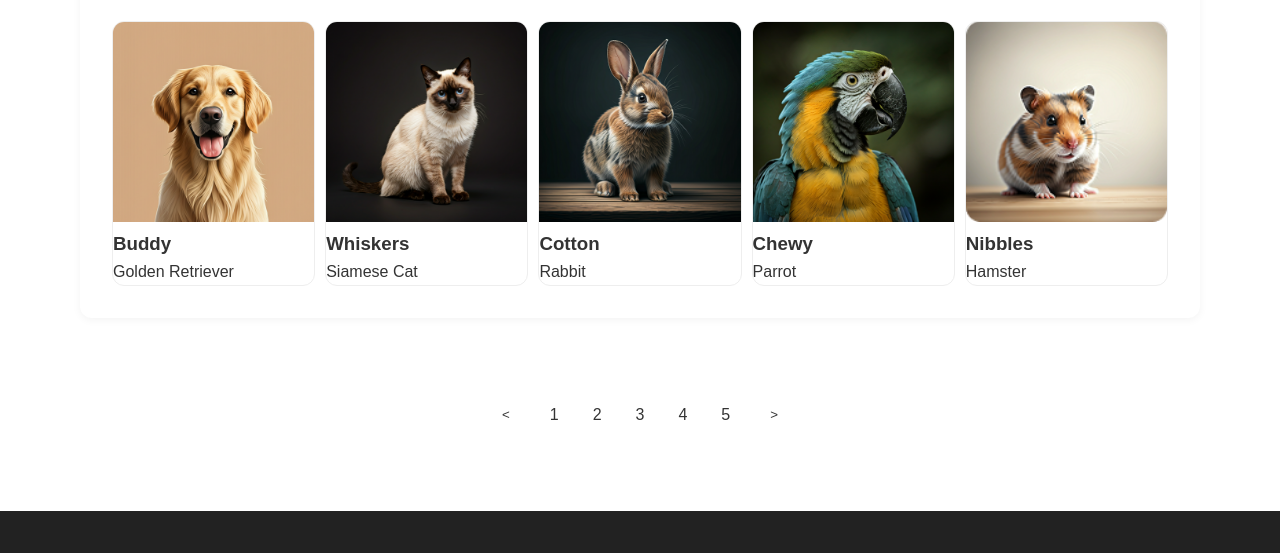
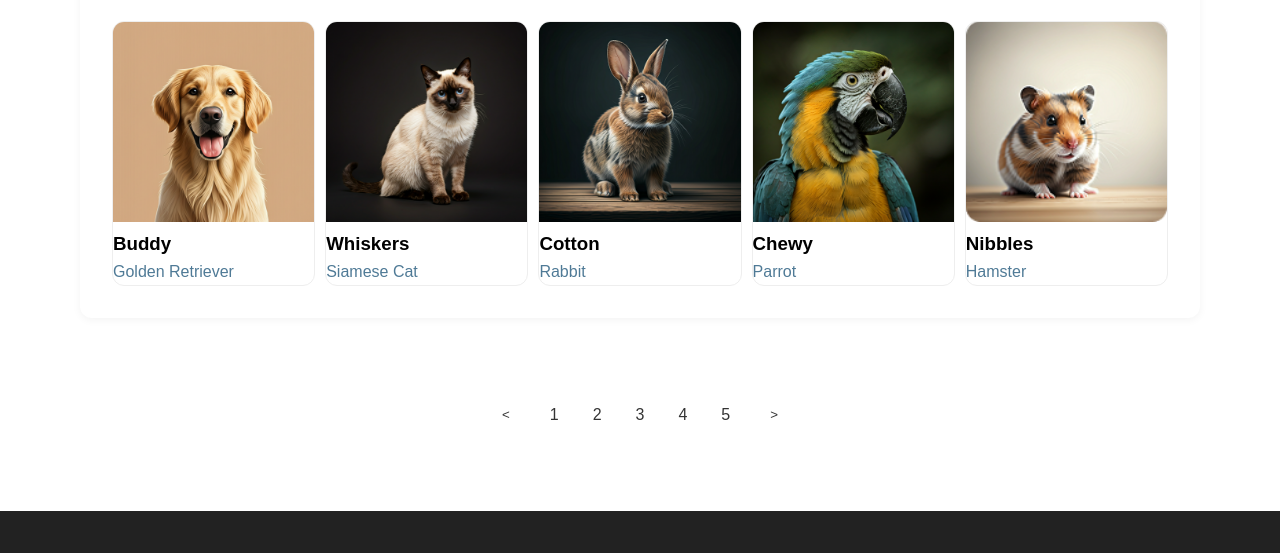
Before and after one commit to HimashaDewmini/Pet-Adoption-, a plain HTML site: page index.html in a window 1280 px wide. Shown: the part 826-1379 px from the top of the page. Drawn offline with Linux system fonts and the light colour scheme.

Commit message:
update css code

```diff
--- a/style.css
+++ b/style.css
@@ -276,7 +276,14 @@ body {
   height: 200px;
   object-fit: cover;
 }
+.pet-card h3 {
 
+  color: black;
+}
+.pet-card p {
+
+  color: #4F7A96;
+}
 
 /* Pagination */
 .pagination {
```
